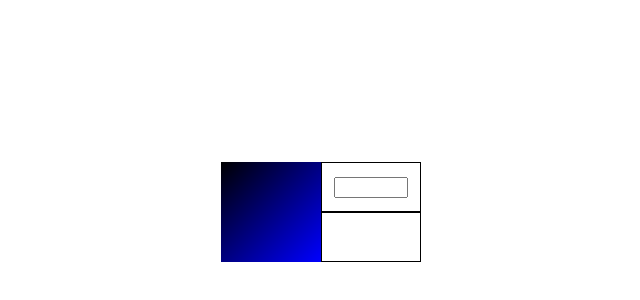
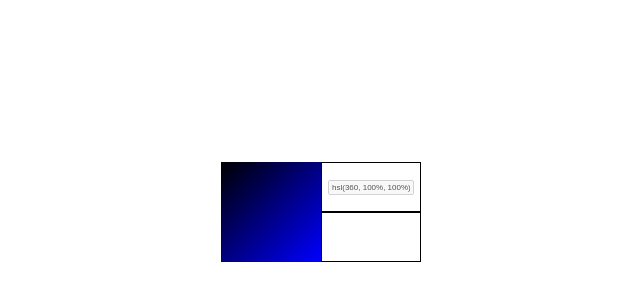
Before and after one commit to datner/react-color-selection-streamelements, a React (Create React App) app: page / in a window 1280 px wide. Shown: the part 188-488 px from the top of the page, without its empty margins (319-959 px from the left). Built offline with nearby package versions, Linux system fonts and the light colour scheme.

Commit message:
Make hsl value show in input

```diff
--- a/src/components/App/App.js
+++ b/src/components/App/App.js
@@ -13,7 +13,7 @@ function App() {
     <div className={classes.App}>
       <Picker setColor={changeColor} />
       <div>
-      <ColorInput/>
+      <ColorInput color={color}/>
       <Swatch color={color} />
       </div>
     </div>
--- a/src/components/ColorInput/ColorInput.js
+++ b/src/components/ColorInput/ColorInput.js
@@ -2,11 +2,12 @@ import React from 'react'
 import PropTypes from 'prop-types'
 import useStyles from './ColorInput.styles'
 
-const ColorInput = props => {
+const ColorInput = ({color}) => {
     const classes = useStyles();
+    console.log(color)
     return (
         <div className={classes.ColorInput}>
-            <input type="text" name="color" id="hstString"/>
+            <input type="text" value={color} disabled name="color" id="hstString"/>
         </div>
     )
 }
--- a/src/components/ColorInput/ColorInput.styles.js
+++ b/src/components/ColorInput/ColorInput.styles.js
@@ -8,8 +8,9 @@ const useStyles = createUseStyles({
         width: 100,
         height: 50,
         border: "1px solid black",
-        padding: [8, 12],
+        padding: [4, 6],
         "& input": {
+            fontSize: 8,
             width: "100%"
         }
     }
```
